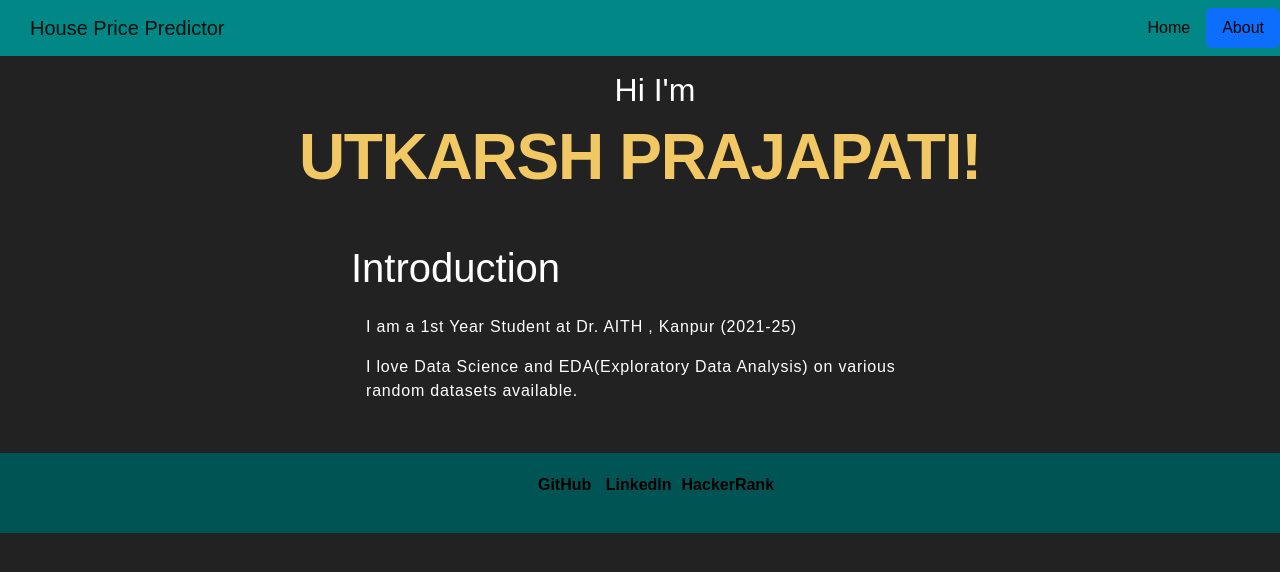
After one commit to UtkarshPrajapati/House-Price-Predictor, a Flask app: page /about in a window 1280 px wide. The commit adds this page. Shown: the top 572 px of the page. Run offline with Flask 2, Linux system fonts and the light colour scheme; parts of the project's set-up code (start-up, migrations or seed data) failed here and were passed over; some web fonts are replaced.

Commit message:
new files added

```diff
--- a/app.py
+++ b/app.py
@@ -21,12 +21,22 @@ def predict():
     bhk=request.form.get("bhk")
     bath=request.form.get("bath")
     sqft=request.form.get("sqft")
-    print(locations,bhk,bath,sqft)
-    input=pd.DataFrame([[locations,sqft,bath,bhk]],columns=["location","total_sqft","bath","bhk"])
-    prediction=pipe.predict(input)[0]*1e5
-    if prediction>0:
-        return str(round(prediction,2))
+    if str(bhk).replace("-","").isnumeric() and str(bath).replace("-","").isnumeric() and str(sqft).replace("-","").isnumeric():
+        input=pd.DataFrame([[locations,sqft,bath,bhk]],columns=["location","total_sqft","bath","bhk"])
+        prediction=pipe.predict(input)[0]*1e5
+        if int(bhk)<0 or int(bath)<0 or int(sqft)<0:
+            return "0"
+        elif prediction>0:
+            return str(round(prediction,2))
+        else:
+            return "-1"
     else:
-        return "-1"
+        return "-2"
+
+
+@app.route("/about")
+def contact_ui():
+    return render_template("about.html")
+
 if __name__=="__main__":
     app.run()
--- /dev/null
+++ b/templates/about.html
@@ -0,0 +1,206 @@
+<!DOCTYPE html>
+<html>
+
+<head>
+    <meta charset="UTF-8" />
+    <meta name="viewport" content="width=device-width, initial-scale=1, shrink-to-fit=no" />
+    <meta http-equiv="Content-Security-Policy" content="upgrade-insecure-requests" />
+    <title>About Me</title>
+    <link href="https://cdn.jsdelivr.net/npm/bootstrap@5.2.0-beta1/dist/css/bootstrap.min.css" rel="stylesheet"
+        integrity="sha384-0evHe/X+R7YkIZDRvuzKMRqM+OrBnVFBL6DOitfPri4tjfHxaWutUpFmBp4vmVor" crossorigin="anonymous" />
+</head>
+<style>
+    @import url('http://fonts.cdnfonts.com/css/product-sans');
+
+    html * {
+        font-family: 'Product Sans', sans-serif !important;
+    }
+
+    .text-white {
+        color: white;
+    }
+
+    .text-black {
+        color: black;
+    }
+
+    .card {
+        --bs-card-bg: black;
+    }
+
+    p {
+        margin-left: 30px;
+        color: white;
+    }
+
+    h1 {
+        padding: 15px;
+        color: white;
+    }
+
+</style>
+
+<body style="background-color: #222222">
+    <nav class="navbar" style="background-color: #018786">
+        <p class="nav navbar-brand">House Price Predictor</p>
+        <ul class="nav nav-pills">
+            <li class="nav-item"><a class="nav-link" href="/">Home</a></li>
+            <li class="nav-item"><a class="nav-link active" href="/about">About</a></li>
+        </ul>
+    </nav>
+    <header class='masthead'>
+        <p class='masthead-intro'>Hi I'm</p>
+        <h1 class='masthead-heading'>Utkarsh Prajapati!</h1>
+    </header>
+    <section class="introduction-section">
+        <h1>Introduction</h1>
+        <p>I am a 1st Year Student at Dr. AITH , Kanpur (2021-25)</p>
+        <p>I love Data Science and EDA(Exploratory Data Analysis) on various random datasets available.</p>
+    </section>
+
+    <footer class="content-footer">
+        <ul class="social">
+            <li><a class="css-is-deranged" href="https://github.com/UtkarshPrajapati/" target="_blank">GitHub</a></li>
+            <li><a class="css-is-deranged" href="https://www.linkedin.com/in/utkarsh-prajapati-175a2319a/" target="
+                    _blank">LinkedIn</a>
+            <li><a class="css-is-deranged" href="https://www.hackerrank.com/utkarshprap" target="
+                        _blank">HackerRank</a>
+            </li>
+        </ul>
+    </footer>
+
+
+    <style>
+        body {
+            color: #222222;
+            font-size: 1em;
+            font-family: "Open Sans", "Helvetica Neue", sans-serif;
+        }
+
+        .content-footer,
+        .masthead-heading,
+        .masthead-intro {
+            text-align: center;
+        }
+
+        .masthead {
+            padding: 10px;
+            background-size: cover;
+            background-repeat: no-repeat;
+        }
+
+        .masthead-intro {
+
+            margin-bottom: 0.1em;
+
+            font-family: "Gentium Book Basic", Georgia, serif;
+            font-size: 2em;
+        }
+
+        .masthead-heading {
+
+            color: #F1C863;
+            margin-top: -0.2em;
+
+            font-family: "Open Sans", "Helvetica Neue", sans-serif;
+            font-weight: bold;
+            font-size: 4em;
+            letter-spacing: -0.02em;
+            text-transform: uppercase;
+        }
+
+        .introduction-section,
+        .location-section,
+        .questions-section {
+            max-width: 38em;
+            margin-left: auto;
+            margin-right: auto;
+        }
+
+        .introduction-section>p,
+        .location-section>p,
+        .questions-section,
+        .content-footer>p {
+
+            font-weight: 300;
+            letter-spacing: 0.05em;
+        }
+
+        .questions-section>h2 {
+            font-family: "Gentium Book Basic", Georgia, serif;
+            font-size: 1.2em;
+            font-weight: bold;
+            /* Layout */
+            margin: 2em 0 1em 0;
+        }
+
+        .content-footer,
+        .masthead-heading,
+        .masthead-intro {
+            text-align: center;
+        }
+
+        .introduction>p,
+        .location>p,
+        .content-footer>p {
+            font-weight: 300;
+            letter-spacing: 0.05em;
+        }
+
+        h2 {
+            font-family: "Gentium Book Basic", Georgia, serif;
+            font-size: 1.2em;
+            font-weight: bold;
+        }
+
+        .introduction-section,
+        .location-section,
+        .questions-section {
+            max-width: 38em;
+            margin-left: auto;
+            margin-right: auto;
+        }
+
+        .content-footer {
+            margin: 50px 0;
+            padding: 20px 0;
+            text-align: center;
+            background-color: #015454;
+            text-decoration: none;
+        }
+
+        .social>li {
+            display: inline-block;
+            margin: 0 5px;
+        }
+
+        .content-footer>p {
+            color: #F7EDE1;
+        }
+
+        a {
+            font-weight: bold;
+            text-decoration: none;
+            color: black;
+        }
+
+        @media only screen and (max-width: 500px) {
+            .masthead {
+                padding: 3em 0;
+            }
+
+            .masthead-heading {
+                font-size: 3em;
+            }
+
+            .content-footer {
+                padding: 2em 2.5em;
+            }
+        }
+
+        .nav-pills>li>a {
+            color: black !important;
+        }
+    </style>
+
+</html>
```
Also changed, not shown: templates/index.html (+71 -4 lines).
